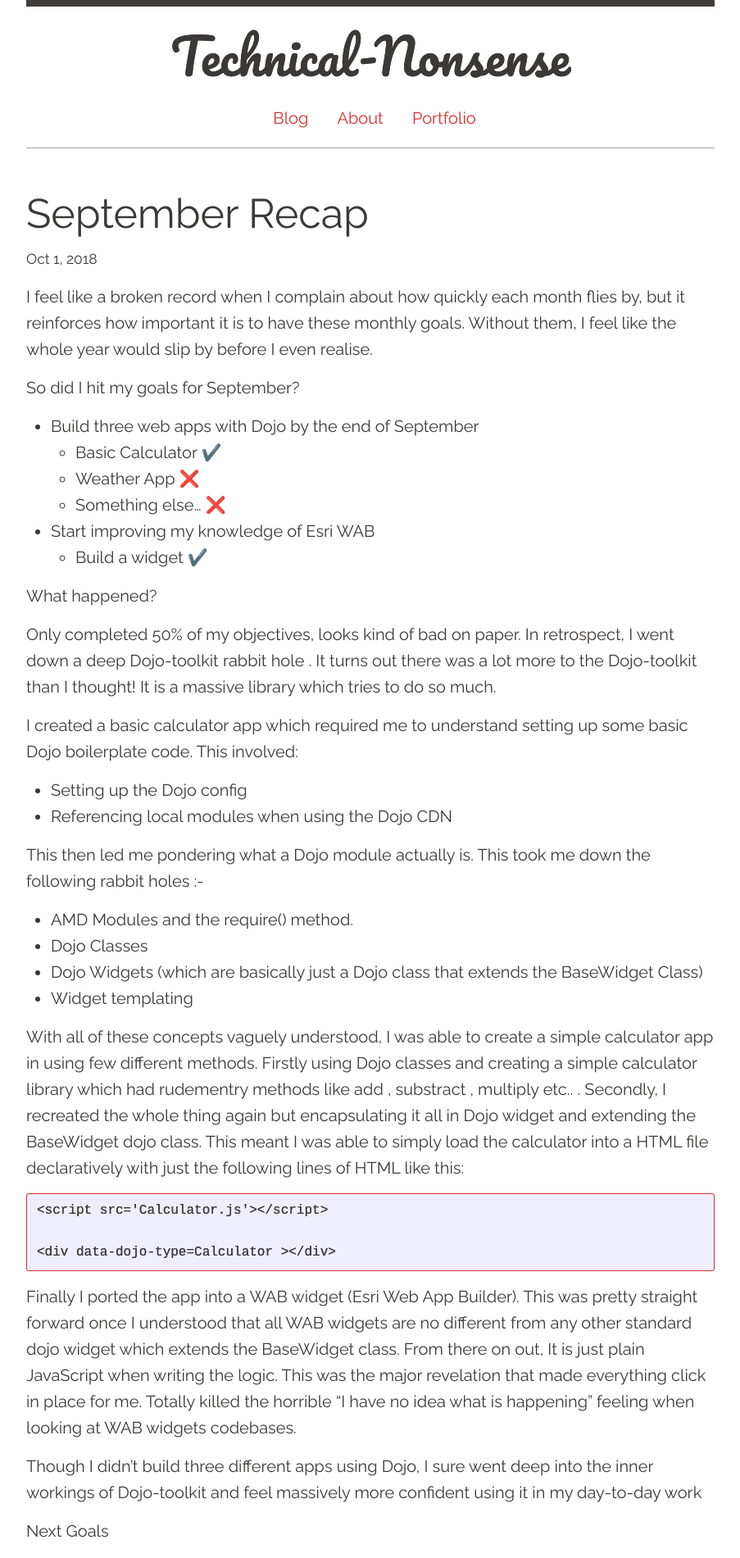
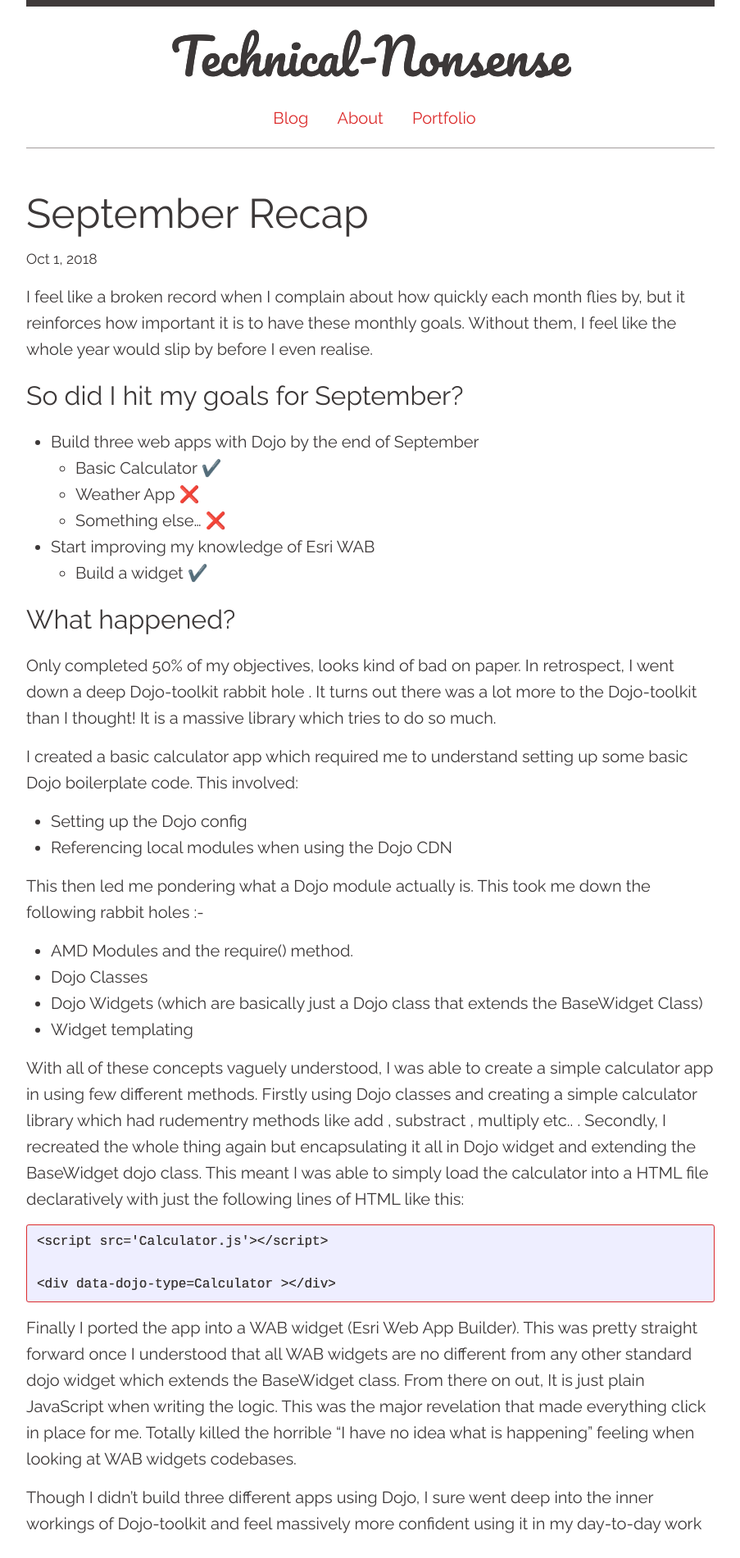
Before and after one commit to chiubaca/chiubaca.github.io, a Jekyll site: the page built from _posts/2018-10-01-september-recap-update.md, in a window 1280 px wide. Shown: the top 1901 px of the page at 82% size, without its empty margins (188-1091 px from the left). Built offline with Jekyll 4.4.1, drawn with Linux system fonts in a browser that asks for light colours; comment, search, counter and statistics services are not loaded.

Commit message:
formatting tweaks

```diff
--- a/_posts/2018-10-01-september-recap-update.md
+++ b/_posts/2018-10-01-september-recap-update.md
@@ -7,7 +7,7 @@ categories: code
 
 I feel like a broken record when I complain about how quickly each month flies by, but it reinforces how important it is to have these monthly goals. Without them, I feel like the whole year would slip by before I even realise.
 
-So did I hit my goals for September?
+## So did I hit my goals for September?
 
 - Build three web apps with Dojo by the end of September
   - Basic Calculator ✔️
@@ -16,7 +16,7 @@ So did I hit my goals for September?
 - Start improving my knowledge of Esri WAB
   - Build a widget ✔️
 
-What happened?
+## What happened?
 
 Only completed 50%  of my objectives, looks kind of bad on paper. In retrospect, I went down a deep Dojo-toolkit rabbit hole . It turns out there was a lot more to the Dojo-toolkit than I thought! It is a massive library which tries to do so much.
 
@@ -42,7 +42,7 @@ Finally I ported the app into a WAB  widget (Esri Web App Builder). This was pre
 
 Though I didn't build three different apps using Dojo, I sure went deep into the inner workings of Dojo-toolkit and feel massively more confident using it in my day-to-day work
 
-Next Goals
+## Next Goals
 
 I've been thinking a lot about my longer term goals to level up as a developer. After watching this episode of Fun Fun Functions I realise I really need to distinguish my work and play goals. Though both intertwine in some ways, I need to be clear that some things I'm learning for fun and other things I need to learn for work. Last months goals were very work oriented. This led to quite a bit of demotivation and definitely saw some increased levels of slacking which after watching that same episode of Fun Fun Functions, was probably the over justification effect  kicking in. My extra curriculum coding felt a lot like home work...and actually, it was! Last months goals was all preparation for the next work sprint which is kicking off again shortly after a month long break. This work up front has definitely made me feel more prepared for this upcoming work.
 
```
